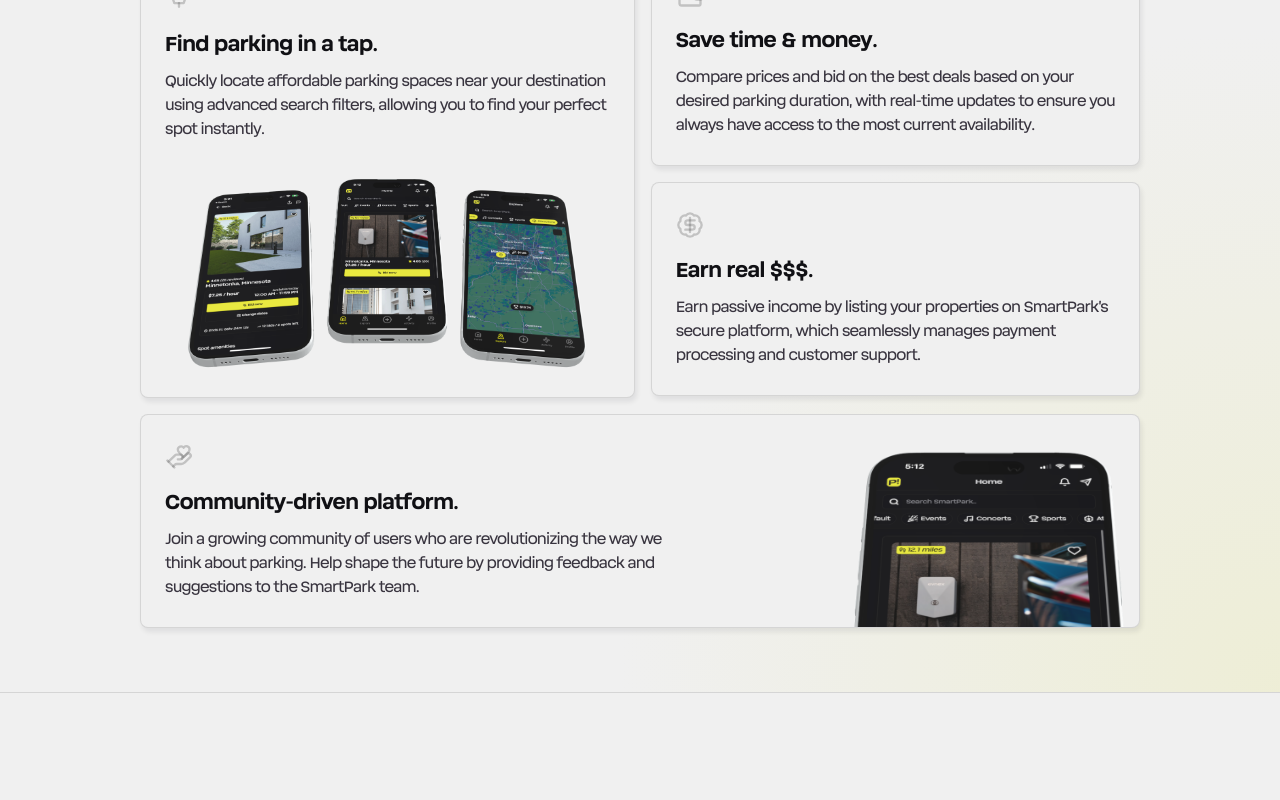
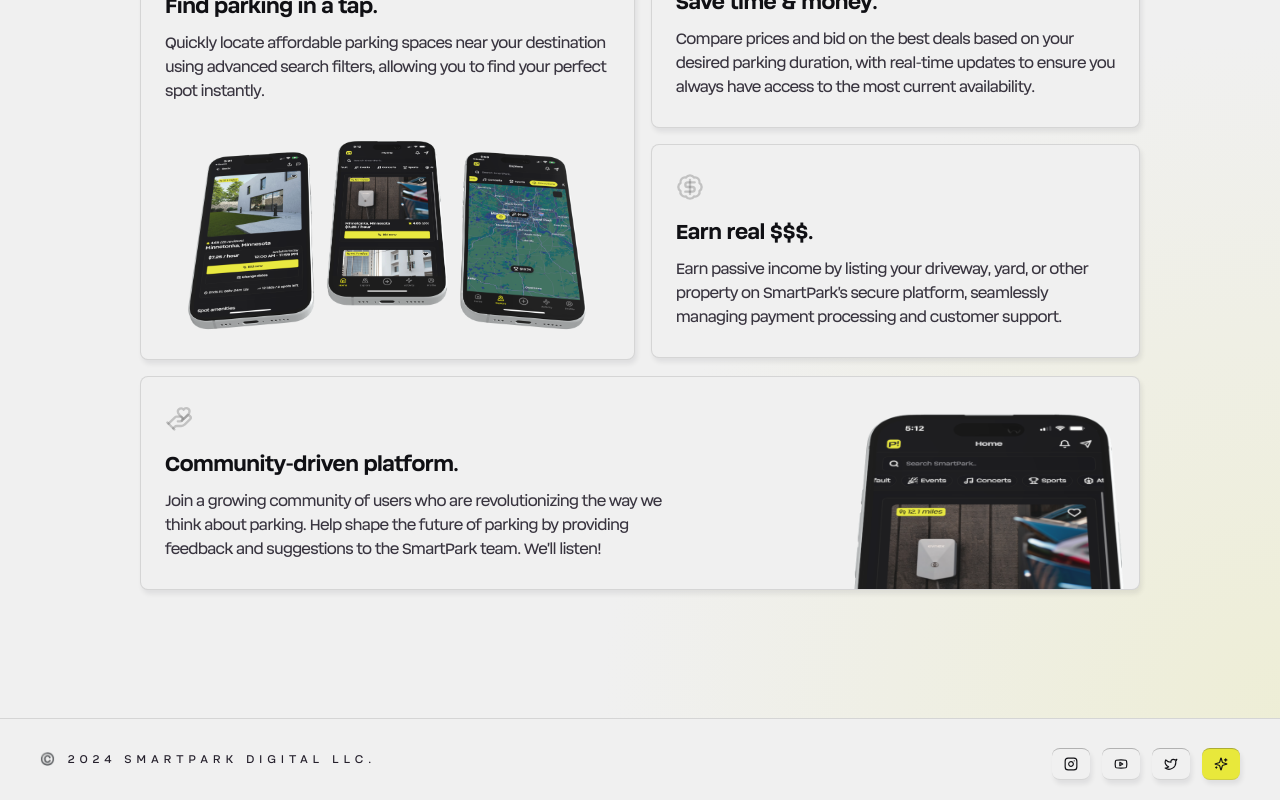
Before and after one commit to KoreaFriedChips/smartpark-server, a Next.js app: page / in a window 1280 px wide. Shown: the part 1803-2603 px from the top of the page. Before the commit the page ends 2496 px from the top, so only its background shows below. Built offline with nearby package versions, Linux system fonts and the light colour scheme.

Commit message:
added footer

```diff
--- a/src/app/layout.tsx
+++ b/src/app/layout.tsx
@@ -1,6 +1,6 @@
 import type { Metadata } from "next";
 import "./globals.css";
-import Header from "@/components/Header";
+import Footer from "@/components/Footer";
 
 export const metadata: Metadata = {
   title: "SmartPark: Online Parking Marketplace",
@@ -31,11 +31,11 @@
   return (
     <html lang="en">
       <body>
-        {/* <Script strategy="beforeInteractive">{`prefinery = window.prefinery || function() {(window.prefinery.q = window.prefinery.q || []).push(arguments)};`}</Script>
-        <Script src="https://widget.prefinery.com/widget/v2/ctwzqz1c.js" strategy="afterInteractive" defer /> */}
         {children}
         <script> </script>
+        <Footer />
       </body>
+
     </html>
   );
 }
--- a/src/app/page.module.css
+++ b/src/app/page.module.css
@@ -19,6 +19,44 @@
   align-items: center;
   padding: 1.85rem 2.5rem;
   padding-bottom: 1.25rem;
+}
+
+.footer {
+  width: 100%;
+}
+
+.footer .headerContainer {
+  flex-direction: column;
+  gap: 1rem;
+  align-items: flex-start;
+  width: 100%;
+}
+
+.footer .button, .footer .buttonMain {
+  padding: 0.5rem 0.75rem;
+}
+
+.footer .nav {
+  /* border-top: 0.5px solid var(--line-alt);
+  padding-top: 1rem; */
+  justify-content: space-between;
+  /* align-items: flex-start; */
+  width: 100%;
+}
+
+.footerText {
+  color: var(--third);
+  text-align: center;
+  letter-spacing: 0.3rem;
+  margin-top: 0.25rem;
+  font-size: 0.75rem;
+}
+
+.socialContainer {
+  display: flex;
+  justify-content: center;
+  align-items: center;
+  gap: 0.75rem;
 }
 
 .nav {
@@ -48,7 +86,7 @@
 }
 
 .section {
-  padding: 6rem 6rem 4rem 6rem;
+  padding: 6rem 6rem 8rem 6rem;
   background: radial-gradient(circle at bottom right, var(--accent-alt) -300%, var(--main-background) 40%);
 }
 
@@ -133,7 +171,8 @@
 .tiniDescription {
   opacity: 0.5;
   color: var(--third);
-  margin-top: -1.75rem;
+  /* margin-top: -1.75rem; */
+  margin-top: -2.5rem;
   font-size: 0.8rem;
 }
 
@@ -387,13 +426,17 @@
     display: none;
   }
 
+  .footer .nav {
+    flex-direction: column;
+  }
+
   .main {
     /* padding: 7.5rem 1rem 1rem 1rem; */
     padding: 7.5rem 1rem 0 1rem;
   }
 
   .section {
-    padding: 4.5rem 1rem 2.5rem 1rem;
+    padding: 4.5rem 1rem;
   }
 
   .heroImage {
@@ -427,6 +470,11 @@
   }
 
   .miniDescription {
+    /* margin-top: -2rem; */
+    display: none;
+  }
+
+  .tiniDescription {
     margin-top: -2rem;
   }
 
--- a/src/app/page.tsx
+++ b/src/app/page.tsx
@@ -54,9 +54,9 @@
           </div>
         </div>
         <Image src={"/SMARTPARK-DEMO-2.png"} alt="SmartPark demo" className={styles.heroImage} width={1920} height={1080} priority />
-        <p className={styles.miniDescription}>
+        {/* <p className={styles.miniDescription}>
           *Available for download on the Apple App Store and Google Play Store on <i>May 30th</i>.
-        </p>
+        </p> */}
         <p className={styles.tiniDescription}>
           <i>
             By joining the waitlist, you agree to SmartPark's{" "}
@@ -74,7 +74,7 @@
       <main className={styles.section}>
         <div className={styles.heroSection}>
           <div className={styles.hero}>
-            <p className={styles.shadowText}>ONLINE PARKING MARKETPLACE</p>
+            <p className={styles.shadowText}>ONLINE MARKETPLACE</p>
             <h1 className={styles.subtitle}>
               This is <i>SmartPark.</i>
             </h1>
@@ -117,7 +117,7 @@
                   <div className={styles.bentoText}>
                     <h2 className={styles.bentoTitle}>Earn real $$$.</h2>
                     <p className={styles.bentoDescription}>
-                      Earn passive income by listing your properties on SmartPark's secure platform, which seamlessly manages payment processing and customer support.
+                      Earn passive income by listing your driveway, yard, or other property on SmartPark's secure platform, seamlessly managing payment processing and customer support.
                     </p>
                   </div>
                 </div>
@@ -128,7 +128,7 @@
               <div className={styles.bentoText}>
                 <h2 className={styles.bentoTitle}>Community-driven platform.</h2>
                 <p className={styles.bentoDescription}>
-                  Join a growing community of users who are revolutionizing the way we think about parking. Help shape the future by providing feedback and suggestions to the SmartPark team.
+                  Join a growing community of users who are revolutionizing the way we think about parking. Help shape the future of parking by providing feedback and suggestions to the SmartPark team. We'll listen!
                 </p>
               </div>
               <div className={styles.bentoImageSide}>
--- /dev/null
+++ b/src/components/Footer.tsx
@@ -0,0 +1,38 @@
+"use client";
+
+import Image from "next/image";
+import Link from "next/link";
+import styles from "../app/page.module.css";
+import { useColorScheme } from "../hooks/ColorScheme";
+import { Sparkles, Mail, Instagram, Youtube, TwitterIcon, YoutubeIcon, InstagramIcon } from "lucide-react";
+
+export default function Footer() {
+  const colorScheme = useColorScheme();
+
+  return (
+    <footer className={styles.footer}>
+      <div className={styles.headerContainer}>
+        {/* <a href="/" className={styles.logo}>
+          <Image src={"/SMARTPARK-WAITLIST-ICON.png"} alt="SmartPark Logo" width={35} height={35} priority />
+        </a> */}
+        <nav className={styles.nav}>
+        <p className={styles.footerText}>©️ 2024 SMARTPARK DIGITAL LLC.</p>
+          <div className={styles.socialContainer}>
+            <a href="https://instagram.com/trysmartpark" target="_blank" className={styles.button} role="button">
+              <InstagramIcon size={14} />
+            </a>
+            <a href="https://youtube.com/@trysmartpark" target="_blank" className={styles.button} role="button">
+              <YoutubeIcon size={14} />
+            </a>
+            <a href="https://twitter.com/trysmartpark" target="_blank" className={styles.button} role="button">
+              <TwitterIcon size={14} />
+            </a>
+            <Link href={"?show=true"} className={styles.buttonMain} role="button">
+              <Sparkles size={14} />
+            </Link>
+          </div>
+        </nav>
+      </div>
+    </footer>
+  );
+}
```
